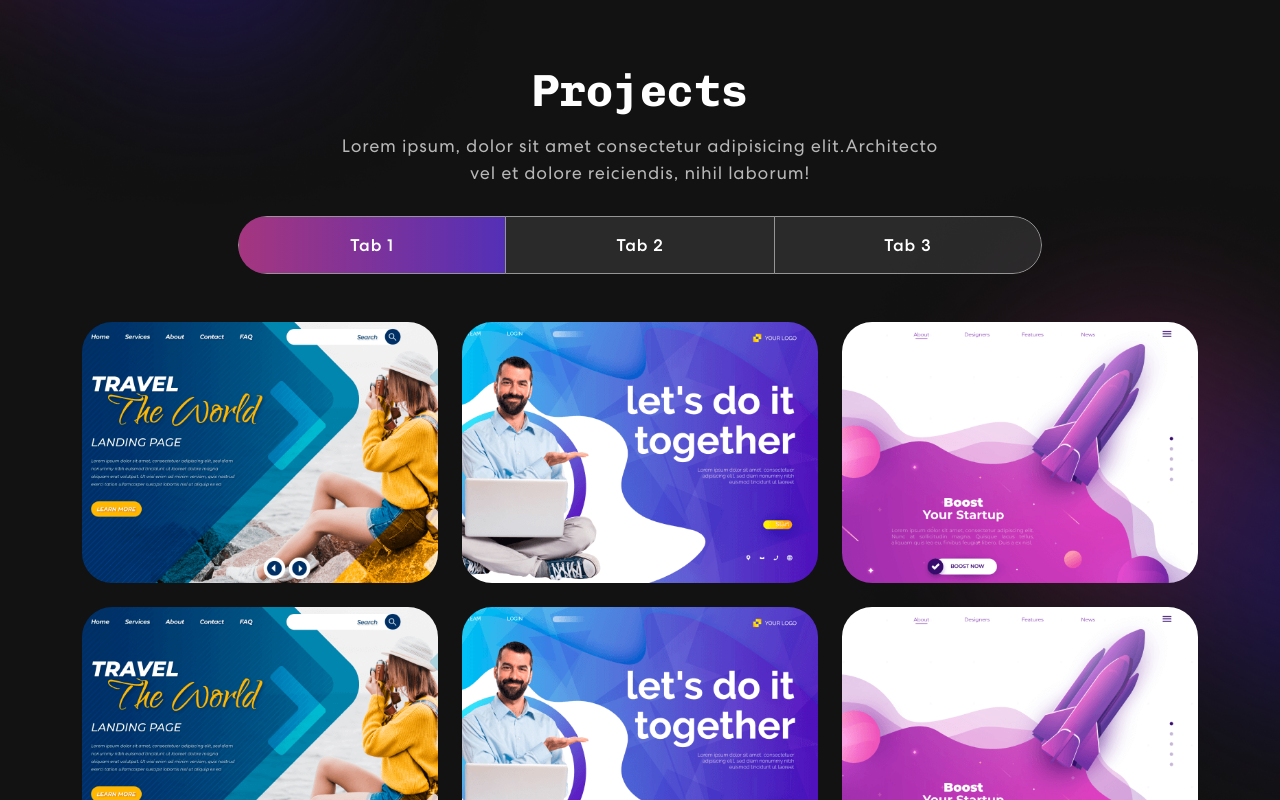
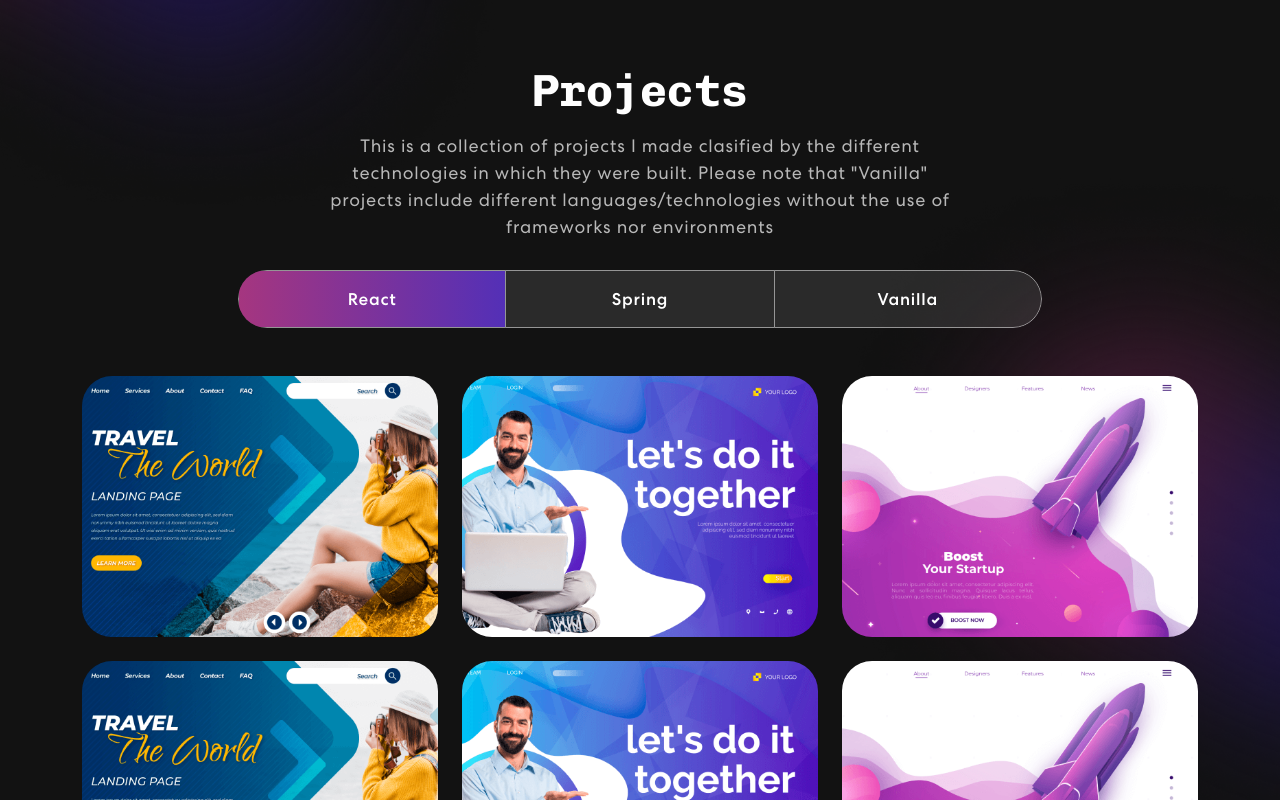
Before and after one commit to yossijaki/my-portfolio, a React (Create React App) app: page / in a window 1280 px wide. Shown: the part 1480-2280 px from the top of the page. Built offline with nearby package versions, Linux system fonts and the light colour scheme.

Commit message:
Changing description  of projects section

```diff
--- a/src/components/Projects.js
+++ b/src/components/Projects.js
@@ -50,7 +50,7 @@ export const Projects = () => {
 							{({ isVisible }) =>
 								<div className={ isVisible ? "animate__animated animate__fadeInUp" : ""}>
 									<h2>Projects</h2>
-									<p>Lorem ipsum, dolor sit amet consectetur adipisicing elit.Architecto vel et dolore reiciendis, nihil laborum!</p>
+									<p>This is a collection of projects I made clasified by the different technologies in which they were built. Please note that "Vanilla" projects include different languages/technologies without the use of frameworks nor environments</p>
 								</div>
 							}
 						</TrackVisibility>
@@ -61,13 +61,13 @@ export const Projects = () => {
 								id="pills-tab"
 							>
 								<Nav.Item>
-									<Nav.Link eventKey="first">Tab 1</Nav.Link>
+									<Nav.Link eventKey="first">React</Nav.Link>
 								</Nav.Item>
 								<Nav.Item>
-									<Nav.Link eventKey="second">Tab 2</Nav.Link>
+									<Nav.Link eventKey="second">Spring</Nav.Link>
 								</Nav.Item>
 								<Nav.Item>
-									<Nav.Link eventKey="third">Tab 3</Nav.Link>
+									<Nav.Link eventKey="third">Vanilla</Nav.Link>
 								</Nav.Item>
 							</Nav>
 							<Tab.Content>
```
